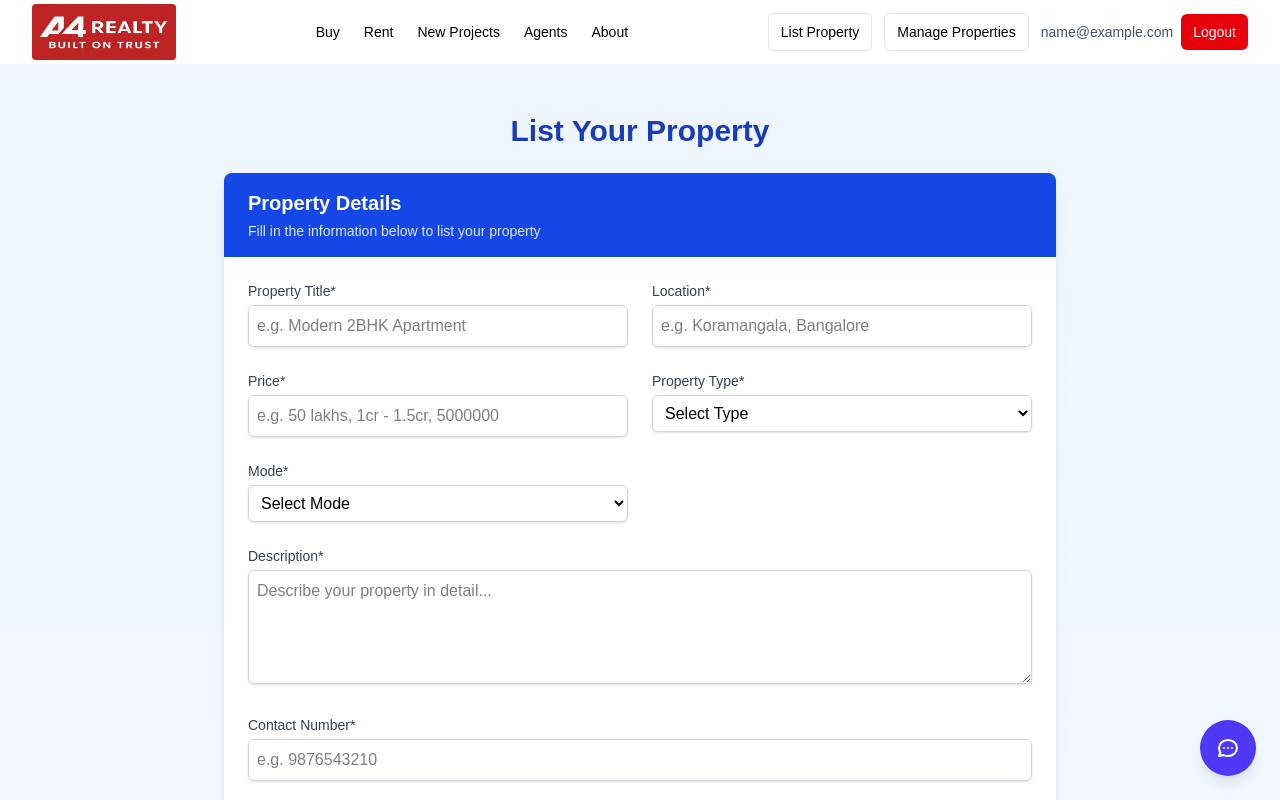
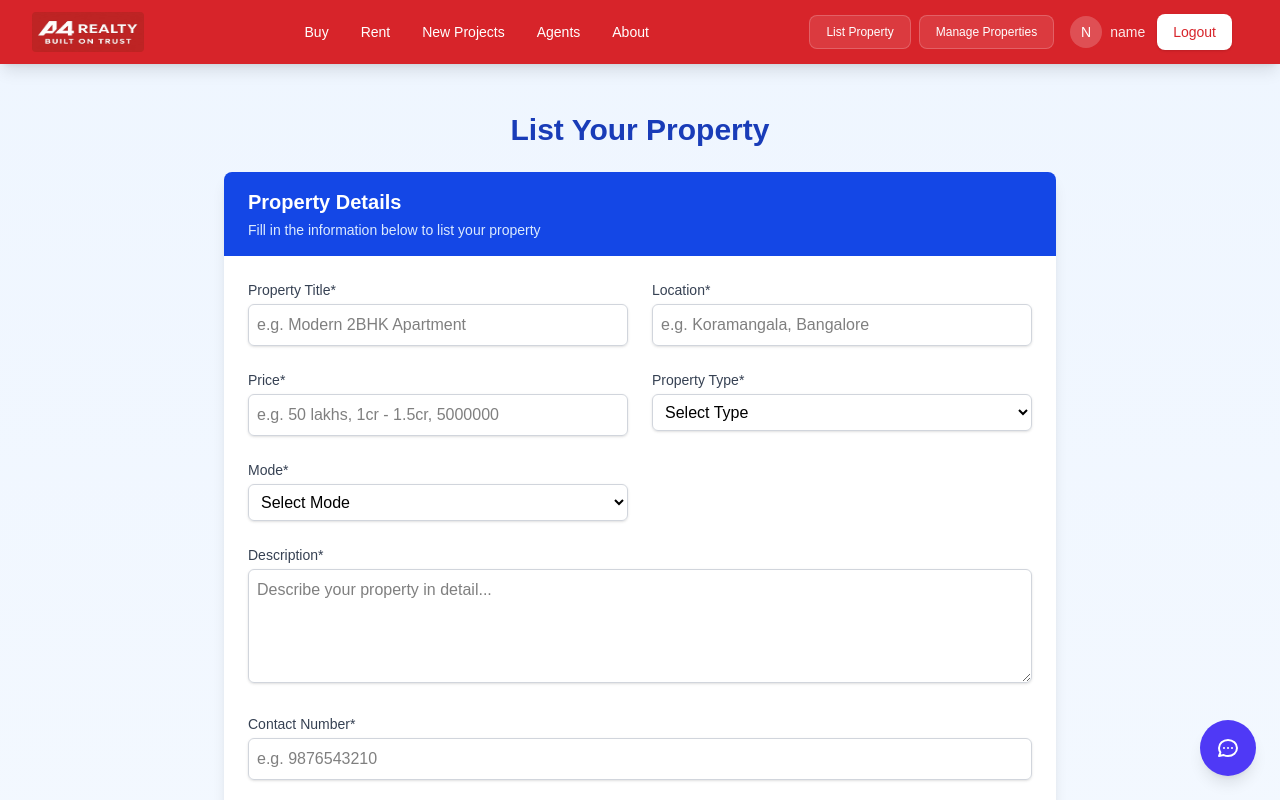
Before and after one commit to reo127/a4realty, a Next.js app: page /list-property in a window 1280 px wide. Shown: the top 800 px of the page. Built offline with nearby package versions, Linux system fonts and the light colour scheme; sample sign-in values are in the browser's storage.

Commit message:
improved navber design

```diff
--- a/src/app/components/Navber.jsx
+++ b/src/app/components/Navber.jsx
@@ -34,63 +34,115 @@ const Navber = () => {
     }
 
     return (
-        <header className="sticky top-0 z-40 bg-white text-black backdrop-blur border-b border-gray-100">
-            <div className="mx-auto max-w-7xl px-4 sm:px-6 lg:px-8 h-16 flex items-center justify-between">
-                <Link href="/">
-                    <div className="flex items-center gap-3">
-                        {/* <div className="h-8 w-8 bg-indigo-600 rounded-md" /> */}
-                        <Image src={Logo} alt="logo" className="h-[3.5rem] w-[9rem] rounded-sm" />
-                        {/* <span className="text-lg font-semibold tracking-tight">
-                            A4Realty
-                        </span> */}
+        <header className="sticky top-0 z-40 bg-[#D7242A] text-white shadow-lg">
+            <div className="mx-auto max-w-7xl px-4 sm:px-6 lg:px-8">
+                {/* Main navbar */}
+                <div className="flex items-center justify-between h-16">
+                    {/* Logo */}
+                    <Link href="/" className="flex-shrink-0">
+                        <div className="flex items-center">
+                            <Image
+                                src={Logo}
+                                alt="A4Realty Logo"
+                                className="h-[2.5rem] w-[7rem] rounded-sm"
+                            />
                         </div>
                     </Link>
-                <nav className="hidden md:flex items-center gap-6 text-sm">
-                    <Link href="/search?tab=buy" className="hover:text-indigo-600">Buy</Link>
-                    <Link href="/search?tab=rent" className="hover:text-indigo-600">Rent</Link>
-                    <Link href="/search?tab=new" className="hover:text-indigo-600">New Projects</Link>
-                    <Link href="/agents" className="hover:text-indigo-600">Agents</Link>
-                    <Link href="/about" className="hover:text-indigo-600">About</Link>
+
+                    {/* Desktop Navigation */}
+                    <nav className="hidden lg:flex items-center space-x-8">
+                        <Link
+                            href="/search?tab=buy"
+                            className="text-white hover:text-white/80 font-medium text-sm transition-colors duration-200 relative group"
+                        >
+                            Buy
+                            <span className="absolute -bottom-1 left-0 w-0 h-0.5 bg-white transition-all duration-200 group-hover:w-full"></span>
+                        </Link>
+                        <Link
+                            href="/search?tab=rent"
+                            className="text-white hover:text-white/80 font-medium text-sm transition-colors duration-200 relative group"
+                        >
+                            Rent
+                            <span className="absolute -bottom-1 left-0 w-0 h-0.5 bg-white transition-all duration-200 group-hover:w-full"></span>
+                        </Link>
+                        <Link
+                            href="/search?tab=new"
+                            className="text-white hover:text-white/80 font-medium text-sm transition-colors duration-200 relative group"
+                        >
+                            New Projects
+                            <span className="absolute -bottom-1 left-0 w-0 h-0.5 bg-white transition-all duration-200 group-hover:w-full"></span>
+                        </Link>
+                        <Link
+                            href="/agents"
+                            className="text-white hover:text-white/80 font-medium text-sm transition-colors duration-200 relative group"
+                        >
+                            Agents
+                            <span className="absolute -bottom-1 left-0 w-0 h-0.5 bg-white transition-all duration-200 group-hover:w-full"></span>
+                        </Link>
+                        <Link
+                            href="/about"
+                            className="text-white hover:text-white/80 font-medium text-sm transition-colors duration-200 relative group"
+                        >
+                            About
+                            <span className="absolute -bottom-1 left-0 w-0 h-0.5 bg-white transition-all duration-200 group-hover:w-full"></span>
+                        </Link>
                     </nav>
-                <div className="flex items-center gap-3">
+
+                    {/* Right side actions */}
+                    <div className="flex items-center space-x-4">
                         {user ? (
                             <>
                                 {user.role === 'admin' && (
-                                <div>
+                                    <div className="hidden md:flex items-center space-x-2">
                                         <Link
                                             href="/list-property"
-                                        className="hidden sm:inline-flex px-3 py-2 rounded-md border border-gray-200 hover:border-gray-300 text-sm"
+                                            className="px-4 py-2 text-xs font-medium bg-white/10 text-white rounded-lg hover:bg-white/20 transition-all duration-200 border border-white/20"
                                         >
                                             List Property
                                         </Link>
                                         <Link
                                             href="/admin/properties"
-                                        className="hidden ml-3 sm:inline-flex px-3 py-2 rounded-md border border-gray-200 hover:border-gray-300 text-sm"
+                                            className="px-4 py-2 text-xs font-medium bg-white/10 text-white rounded-lg hover:bg-white/20 transition-all duration-200 border border-white/20"
                                         >
                                             Manage Properties
                                         </Link>
                                     </div>
                                 )}
-                            <div className="flex items-center gap-2">
-                                <span className="text-sm text-gray-600">{user.email}</span>
+                                <div className="flex items-center space-x-3">
+                                    <div className="hidden sm:flex items-center space-x-2">
+                                        <div className="w-8 h-8 bg-white/20 rounded-full flex items-center justify-center">
+                                            <span className="text-white text-sm font-medium">
+                                                {user.email.charAt(0).toUpperCase()}
+                                            </span>
+                                        </div>
+                                        <span className="text-white/90 text-sm font-medium hidden lg:inline">
+                                            {user.email.split('@')[0]}
+                                        </span>
+                                    </div>
                                     <button
                                         onClick={handleLogout}
-                                    className="inline-flex px-3 py-2 rounded-md bg-red-600 text-white text-sm hover:bg-red-700"
+                                        className="px-4 py-2 text-sm font-medium bg-white text-[#D7242A] rounded-lg hover:bg-white/90 transition-all duration-200 shadow-sm"
                                     >
                                         Logout
                                     </button>
                                 </div>
                             </>
                         ) : (
-                        <>
                             <Link
                                 href="/login"
-                                className="inline-flex px-3 py-2 rounded-md bg-indigo-600 text-white text-sm hover:bg-indigo-700"
+                                className="px-4 py-2 text-sm font-medium bg-white text-[#D7242A] rounded-lg hover:bg-white/90 transition-all duration-200 shadow-sm"
                             >
-                                Sign in
+                                Sign In
                             </Link>
-                        </>
                         )}
+
+                        {/* Mobile menu button */}
+                        <button className="lg:hidden p-2 rounded-lg hover:bg-white/10 transition-colors">
+                            <svg className="w-5 h-5 text-white" fill="none" stroke="currentColor" viewBox="0 0 24 24">
+                                <path strokeLinecap="round" strokeLinejoin="round" strokeWidth={2} d="M4 6h16M4 12h16M4 18h16" />
+                            </svg>
+                        </button>
+                    </div>
                 </div>
             </div>
         </header>
```
Lines whose indentation alone changed are shown as unchanged.
